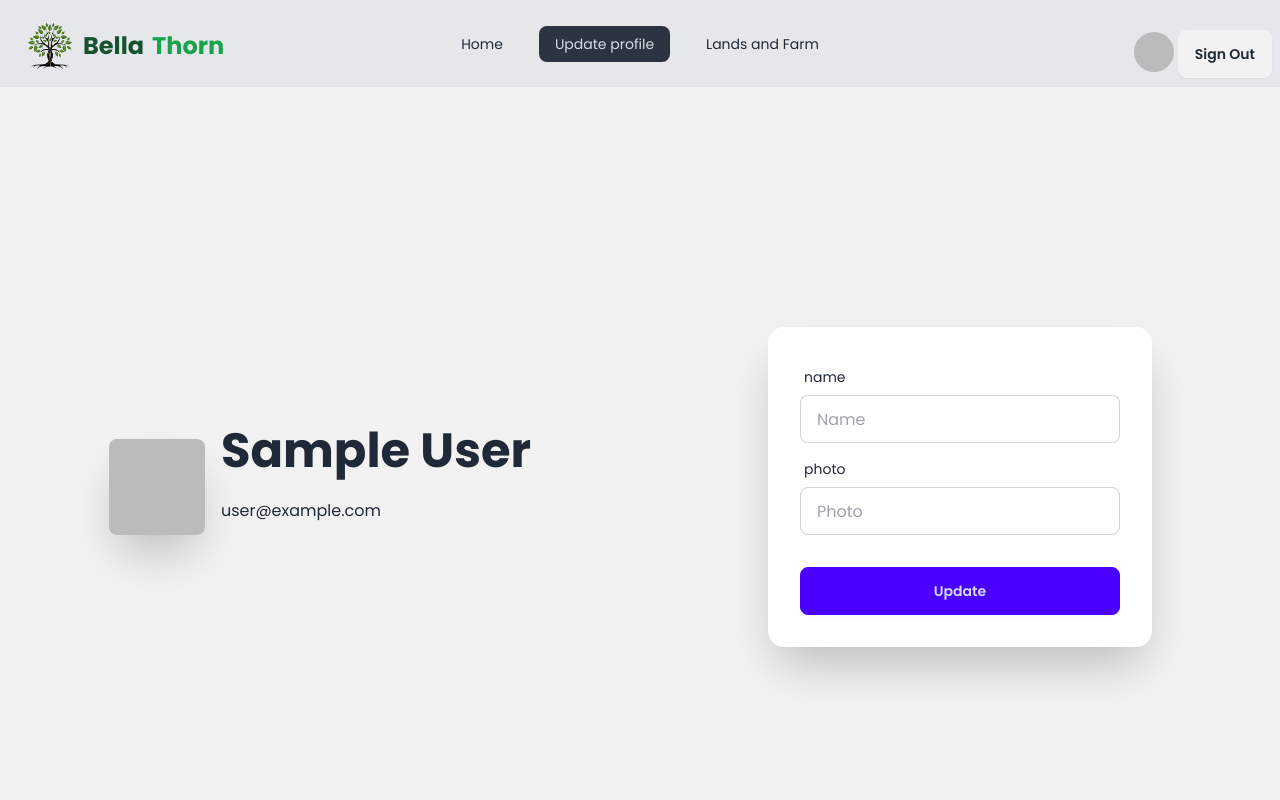
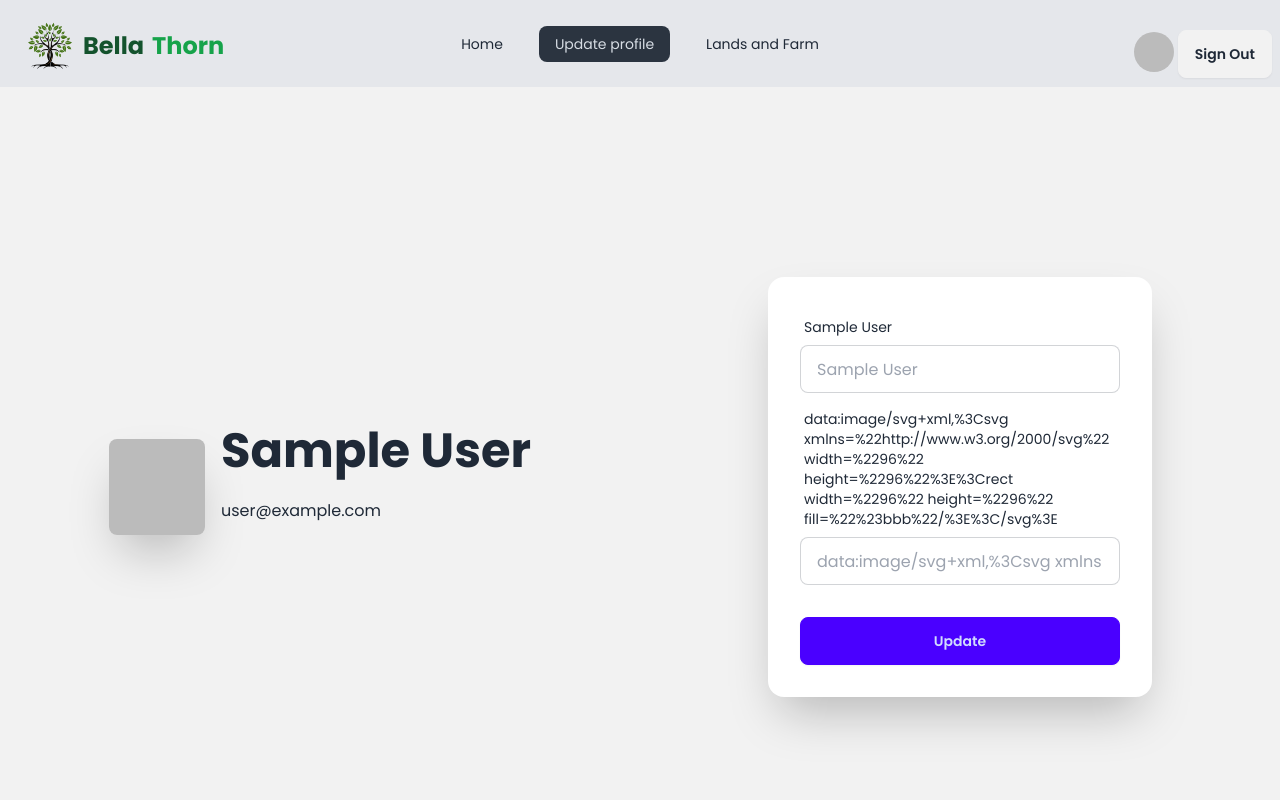
Before and after one commit to Shameha/real_state, a React (Vite) app: page /user in a window 1280 px wide. Shown: the top 800 px of the page. Built offline with nearby package versions, Linux system fonts and the light colour scheme; no server answers; sample sign-in values are in the browser's storage.

Commit message:
added environment

```diff
--- a/src/Firbase/firebase.config.js
+++ b/src/Firbase/firebase.config.js
@@ -4,13 +4,16 @@ import { initializeApp } from "firebase/app";
 // https://firebase.google.com/docs/web/setup#available-libraries
 
 // Your web app's Firebase configuration
+
+
+
 const firebaseConfig = {
-  apiKey: "AIzaSyBvDBB9KXhPgsqoW8-DT7bd2I7Fwm0LeYg",
-  authDomain: "assignment-09-1832a.firebaseapp.com",
-  projectId: "assignment-09-1832a",
-  storageBucket: "assignment-09-1832a.appspot.com",
-  messagingSenderId: "926365453595",
-  appId: "1:926365453595:web:d86d433320a740e0da57be"
+  apiKey: import.meta.env.VITE_APIKEY,
+  authDomain:import.meta.env.VITE_AUTHDOMAIN ,
+  projectId: import.meta.env.VITE_PROJECTID,
+  storageBucket: import.meta.env.VITE_STORAGEBUCKET ,
+  messagingSenderId: import.meta.env.VITE_MESSAGINGSENDERID,
+  appId: import.meta.env.VITE_APPID,
 };
 
 // Initialize Firebase
--- a/src/Pages/Home.jsx
+++ b/src/Pages/Home.jsx
@@ -20,7 +20,7 @@ const Home = () => {
 
 
 
-          <div className="grid py-5 lg:px-10 px-3 text-center lg:grid-cols-3 grid-cols-1 md:col-span-2">
+          <div className="grid py-5 lg:px-10 px-3 text-center lg:grid-cols-3 grid-cols-1 md:grid-cols-2">
 
 
            {
--- a/src/Pages/Login/Login.jsx
+++ b/src/Pages/Login/Login.jsx
@@ -86,7 +86,9 @@ const toggle =() =>{
         </div>
 
       </form>
-      <Button></Button>
+     <div className=" mx-auto md:w-3/4 lg:w-1/2">
+     <Button></Button>
+     </div>
       <p  className="text-center mt-4"> Do not have an account <Link className="text-green-800 font-bold" to="/register">Register</Link></p>
       <ToastContainer />
        </div>
--- a/src/Pages/Register/Register.jsx
+++ b/src/Pages/Register/Register.jsx
@@ -16,7 +16,7 @@ const[open,setOpen] = useState(false);
 
 const location = useLocation();
 const navigate = useNavigate()
-console.log("location of loghin ",location);
+console.log("location of register ",location);
 
         const handleRegister = e =>{
             e.preventDefault();
@@ -38,7 +38,7 @@ console.log("location of loghin ",location);
             } else  if (password.search(/[0-9]/) < 0) {
               toast.warn("Your password needs a number")
             } else {
-                toast.success("added success fully")
+                toast.success("Registered success fully")
             }
 
 
@@ -48,7 +48,7 @@ console.log("location of loghin ",location);
 
             .then(()=>{
 
-              console.log("updated succesfuly",result.user);
+              console.log("Updation complete",result.user);
 
               toast.success("Register success");
               navigate(location?.state?location.state: '/');
--- a/src/Pages/Shared/UserProfile.jsx
+++ b/src/Pages/Shared/UserProfile.jsx
@@ -51,15 +51,15 @@ const updation = e=>{
       <form onSubmit={updation} className="card-body">
         <div className="form-control">
           <label className="label">
-            <span className="label-text">name</span>
+            <span className="label-text">{user?.displayName||""}</span>
           </label>
-          <input type="text" placeholder="Name" className="input input-bordered" required />
+          <input type="text" placeholder={user?.displayName||""} className="input input-bordered" required />
         </div>
         <div className="form-control">
           <label className="label">
-            <span className="label-text">photo</span>
+            <span className="label-text w-auto">{user?.photoURL}</span>
           </label>
-          <input type="text" placeholder="Photo" name="photo"  className="input input-bordered" required />
+          <input type="text" placeholder={user?.photoURL} name="photo"  className="input input-bordered" required />
         </div>
         <div className="form-control mt-6">
           <button className="btn btn-primary">Update</button>
--- a/src/Routes/PrivateRouter.jsx
+++ b/src/Routes/PrivateRouter.jsx
@@ -18,6 +18,7 @@ return <span className="loading loading-bars loading-lg"></span>
     return <Navigate state={location.pathname} to="/login">
 
     </Navigate>;
+
 };
 
 export default PrivateRouter;
```
